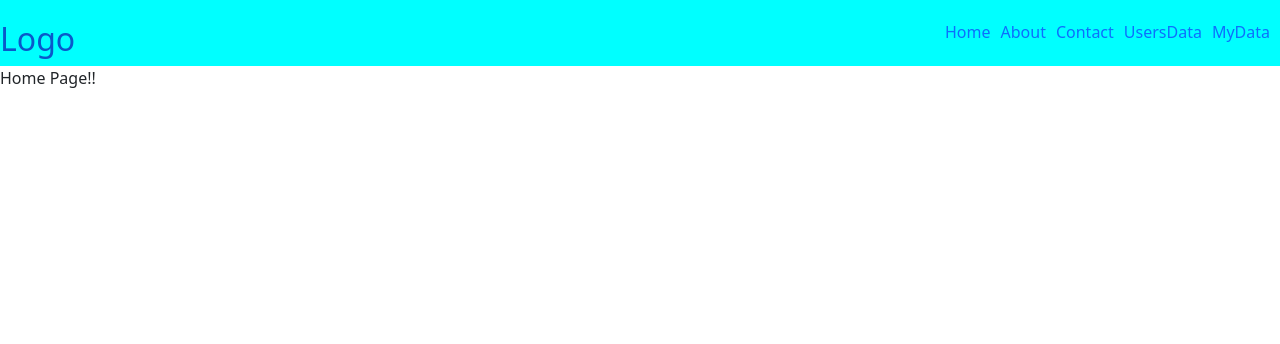
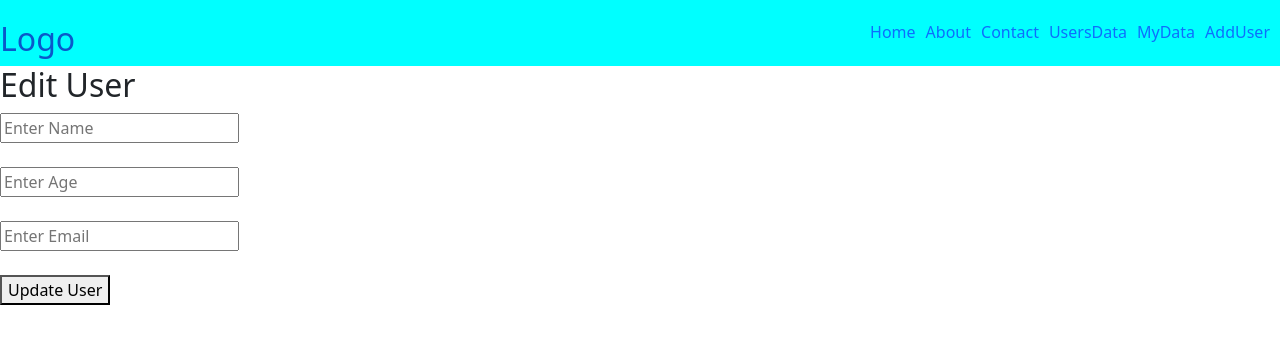
Before and after one commit to tushartyagi9/learning-react, a React (Vite) app: page /edit/1 in a window 1280 px wide. Before the commit this address led to /. Shown: the top 344 px of the page. Built offline with nearby package versions, Linux system fonts and the light colour scheme; no server answers.

Commit message:
edit,delete

```diff
--- a/package.json
+++ b/package.json
@@ -16,6 +16,7 @@
     "react-dom": "^19.1.1",
     "react-router": "^7.11.0",
     "react-router-dom": "^7.11.0",
+    "react-toastify": "^11.0.5",
     "styled-components": "^6.1.19"
   },
   "devDependencies": {
--- /dev/null
+++ b/src/AddUser.jsx
@@ -0,0 +1,73 @@
+import { useState } from "react"
+import { toast } from "react-toastify"
+
+function AddUser() {
+
+    const [name, setName] = useState('')
+    const [age, setAge] = useState('')
+    const [email, setEmail] = useState('')
+
+    async function getUserData() {
+
+        // 🔴 validation
+        if (!name || !age || !email) {
+            toast.error("Please fill all the fields")
+            return
+        }
+
+        const url = "http://localhost:3000/users"
+
+        try {
+            let response = await fetch(url, {
+                method: "POST",
+                headers: {
+                    "Content-Type": "application/json"
+                },
+                body: JSON.stringify({ name, age, email })
+            })
+
+            await response.json()
+
+            toast.success("User added successfully!")
+
+            // clear inputs
+            setName('')
+            setAge('')
+            setEmail('')
+        } catch (error) {
+            toast.error("Something went wrong!")
+        }
+    }
+
+    return (
+        <>
+            <input
+                type="text"
+                placeholder="Enter Name"
+                value={name}
+                onChange={(e) => setName(e.target.value)}
+            />
+            <br /><br />
+
+            <input
+                type="text"
+                placeholder="Enter Age"
+                value={age}
+                onChange={(e) => setAge(e.target.value)}
+            />
+            <br /><br />
+
+            <input
+                type="text"
+                placeholder="Enter Email"
+                value={email}
+                onChange={(e) => setEmail(e.target.value)}
+            />
+            <br /><br />
+
+            <button onClick={getUserData}>Add User</button>
+        </>
+    )
+}
+
+export default AddUser
--- a/src/App.jsx
+++ b/src/App.jsx
@@ -102,17 +102,25 @@ import { useEffect, useState } from "react"
 
 
 import { Routes, Route, Navigate } from "react-router-dom";
+import { ToastContainer } from 'react-toastify'
+import 'react-toastify/dist/ReactToastify.css'
+
 import Navv from "./Navv";
 import Home from "./Home";
 import About from "./About";
 import Contact from "./Contact";
 import Api from "./API";
 import MyApi from "./MyApi";
+import AddUser from "./AddUser";
+import EditUser from "./EditUser";
+
 
 function App() {
   return (
     <>
       <Navv />
+      <ToastContainer />
+
 
       <Routes>
         <Route path="/" element={<Home />} />
@@ -120,6 +128,9 @@ function App() {
         <Route path="/contact" element={<Contact />} />
         <Route path="/api" element={<Api/>} />
         <Route path="/myapi" element={<MyApi/>} />
+        <Route path="/adduser" element={<AddUser/>} />
+        <Route path="/edit/:id" element={<EditUser />} />
+
 
 
         {/* <Route path="/*" element={<h1>Page not found</h1>} /> */}
--- /dev/null
+++ b/src/EditUser.jsx
@@ -0,0 +1,80 @@
+import { useEffect, useState } from "react"
+import { useParams, useNavigate } from "react-router-dom"
+import { toast } from "react-toastify"
+
+
+function EditUser() {
+
+    const { id } = useParams()
+    const navigate = useNavigate()
+
+    const [name, setName] = useState("")
+    const [age, setAge] = useState("")
+    const [email, setEmail] = useState("")
+
+    // fetch user by id
+    useEffect(() => {
+        getUserById()
+    }, [])
+
+    async function getUserById() {
+        const response = await fetch(`http://localhost:3000/users/${id}`)
+        const data = await response.json()
+
+        setName(data.name)
+        setAge(data.age)
+        setEmail(data.email)
+    }
+
+    async function updateUser() {
+        await fetch(`http://localhost:3000/users/${id}`, {
+            method: "PUT",
+            headers: {
+                "Content-Type": "application/json"
+            },
+            body: JSON.stringify({
+                name,
+                age,
+                email
+            })
+        })
+        toast.success("User updated successfully!")
+        navigate("/myapi") // go back after update
+    }
+
+    return (
+        <>
+            <h2>Edit User</h2>
+
+            <input
+                type="text"
+                placeholder="Enter Name"
+                value={name}
+                onChange={(e) => setName(e.target.value)}
+            />
+            <br /><br />
+
+            <input
+                type="text"
+                placeholder="Enter Age"
+                value={age}
+                onChange={(e) => setAge(e.target.value)}
+            />
+            <br /><br />
+
+            <input
+                type="text"
+                placeholder="Enter Email"
+                value={email}
+                onChange={(e) => setEmail(e.target.value)}
+            />
+            <br /><br />
+
+            <button onClick={updateUser}>
+                Update User
+            </button>
+        </>
+    )
+}
+
+export default EditUser
--- a/src/MyApi.jsx
+++ b/src/MyApi.jsx
@@ -1,28 +1,52 @@
 import { useEffect, useState } from "react";
+import { Link } from "react-router-dom";
 
 export default function MyApi(){
 
-    const [data,setData]=useState([]);
+    const [data, setData] = useState([]);
 
-    useEffect(()=>{
+    useEffect(() => {
         getUserData();
-    },[])
+    }, []);
 
     async function getUserData(){
-        const url="http://localhost:3000/users";
-        let response=await fetch(url);
-        response=await response.json();
+        let response = await fetch("http://localhost:3000/users");
+        response = await response.json();
         setData(response);
     }
-    return <>
-    <h1>Json data is created by me..</h1>
-<ul>
-    {
-        data.map((item, index) => (
-            <li key={index}>{item.name}</li>
-        ))
+
+    async function deleteData(id) {
+        await fetch(`http://localhost:3000/users/${id}`, {
+            method: "DELETE"
+        });
+
+        getUserData();
     }
-</ul>
 
-    </>
+    return (
+        <>
+            <h1>Json data is created by me..</h1>
+
+            <ul>
+                {data.map((item) => (
+                    <li
+                        key={item.id}
+                        style={{ border: "5px solid black", marginBottom: "10px", padding: "10px" }}
+                    >
+                        <p>Name: {item.name}</p>
+                        <p>Age: {item.age}</p>
+                        <p>Email: {item.email}</p>
+
+                        <button onClick={() => deleteData(item.id)}>
+                            Delete
+                        </button>
+
+                        <Link to={`/edit/${item.id}`}>
+                            <button>Edit</button>
+                        </Link>
+                    </li>
+                ))}
+            </ul>
+        </>
+    );
 }
--- a/src/Navv.jsx
+++ b/src/Navv.jsx
@@ -14,6 +14,8 @@ function Navv() {
         <li><Link to="/contact">Contact</Link></li>
         <li><Link to="/api">UsersData</Link></li>
         <li><Link to="/myapi">MyData</Link></li>
+        <li><Link to="/adduser">AddUser</Link></li>
+
 
       </ul>
     </div>
```
Also changed, not shown: 1 other file (tests, documents, lock files or other folders).
